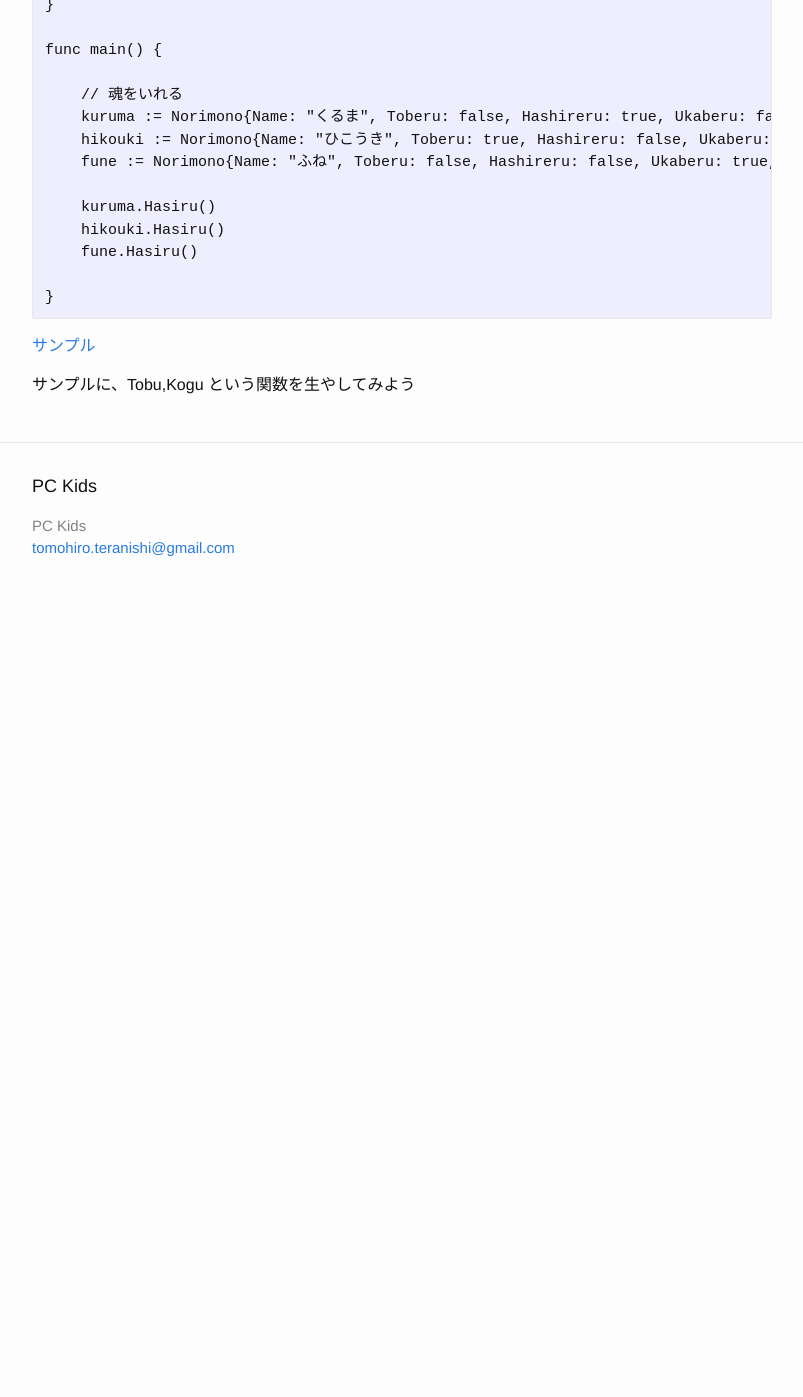
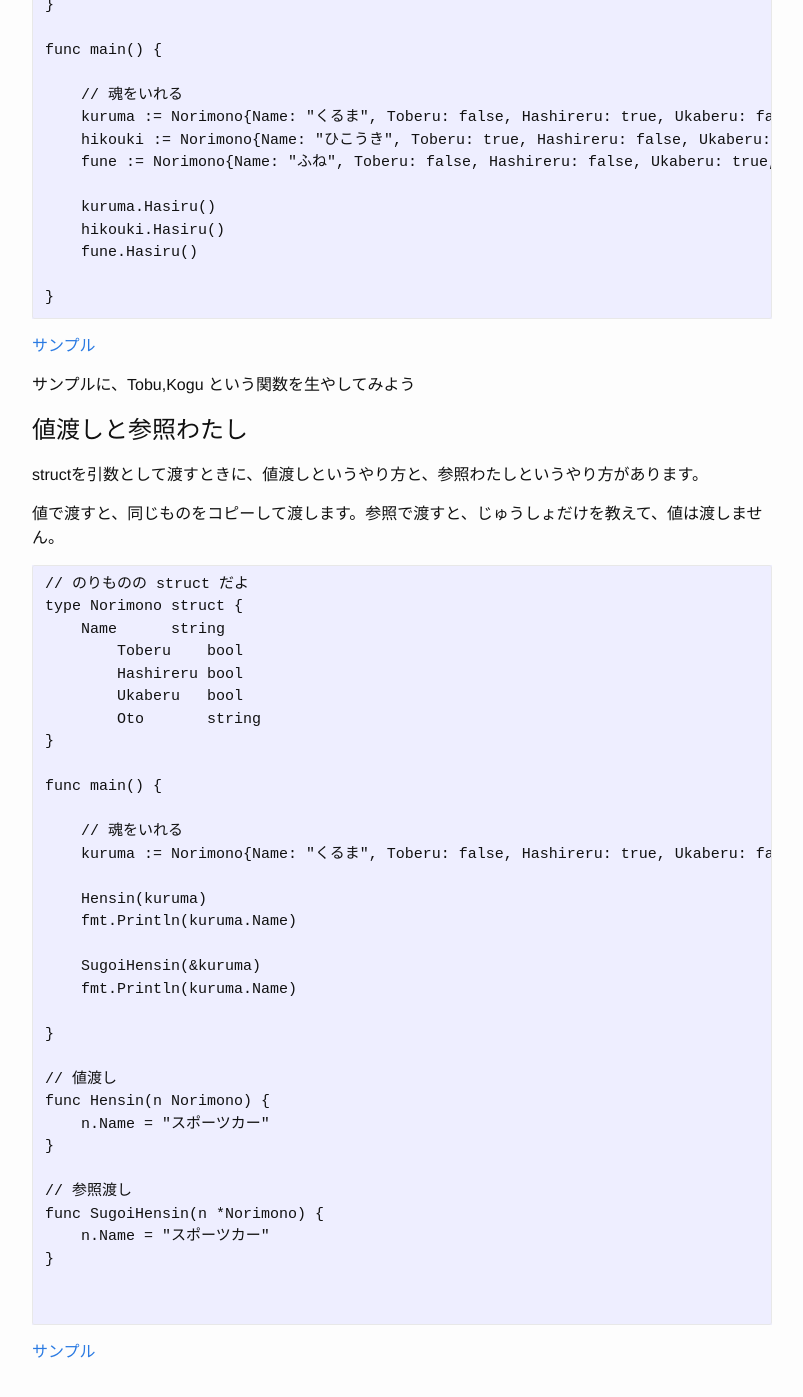
Before and after one commit to tomyhero/pckids, a Jekyll site: the page built from golang/basic01/struct.md, in a window 1280 px wide and 1400 px high, scrolled down 1929 px. Shown: the top 1397 px of the window, without its empty margins (238-1041 px from the left). Built offline with Jekyll 4.4.1, drawn with Linux system fonts in a browser that asks for light colours; before the commit the page ends 2549 px from its top, so only the background shows below that.

Commit message:
ref & val

````diff
--- a/golang/basic01/struct.md
+++ b/golang/basic01/struct.md
@@ -109,3 +109,50 @@ func main() {
 [サンプル](https://play.golang.org/p/sAXjfGIXZC){:target="_blank"}
 
 サンプルに、Tobu,Kogu という関数を生やしてみよう
+
+
+
+## 値渡しと参照わたし
+
+structを引数として渡すときに、値渡しというやり方と、参照わたしというやり方があります。
+
+
+値で渡すと、同じものをコピーして渡します。参照で渡すと、じゅうしょだけを教えて、値は渡しません。
+
+
+```
+// のりものの struct だよ
+type Norimono struct {
+    Name      string
+        Toberu    bool
+        Hashireru bool
+        Ukaberu   bool
+        Oto       string
+}
+
+func main() {
+
+    // 魂をいれる
+    kuruma := Norimono{Name: "くるま", Toberu: false, Hashireru: true, Ukaberu: false, Oto: "プップー"}
+
+    Hensin(kuruma)
+    fmt.Println(kuruma.Name)
+
+    SugoiHensin(&kuruma)
+    fmt.Println(kuruma.Name)
+
+}
+
+// 値渡し
+func Hensin(n Norimono) {
+    n.Name = "スポーツカー"
+}
+
+// 参照渡し
+func SugoiHensin(n *Norimono) {
+    n.Name = "スポーツカー"
+}
+
+
+```
+[サンプル](https://play.golang.org/p/_IInm0moIY){:target="_blank"}
````
